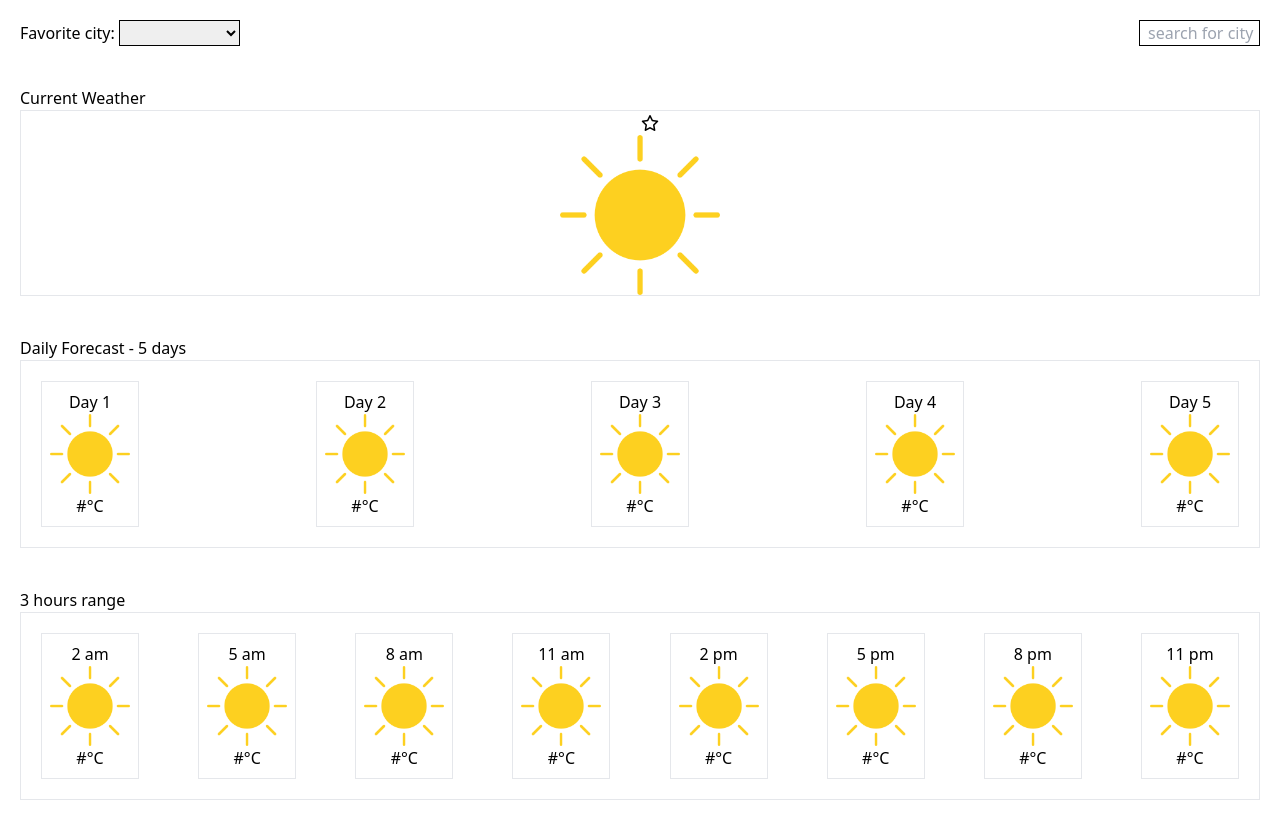
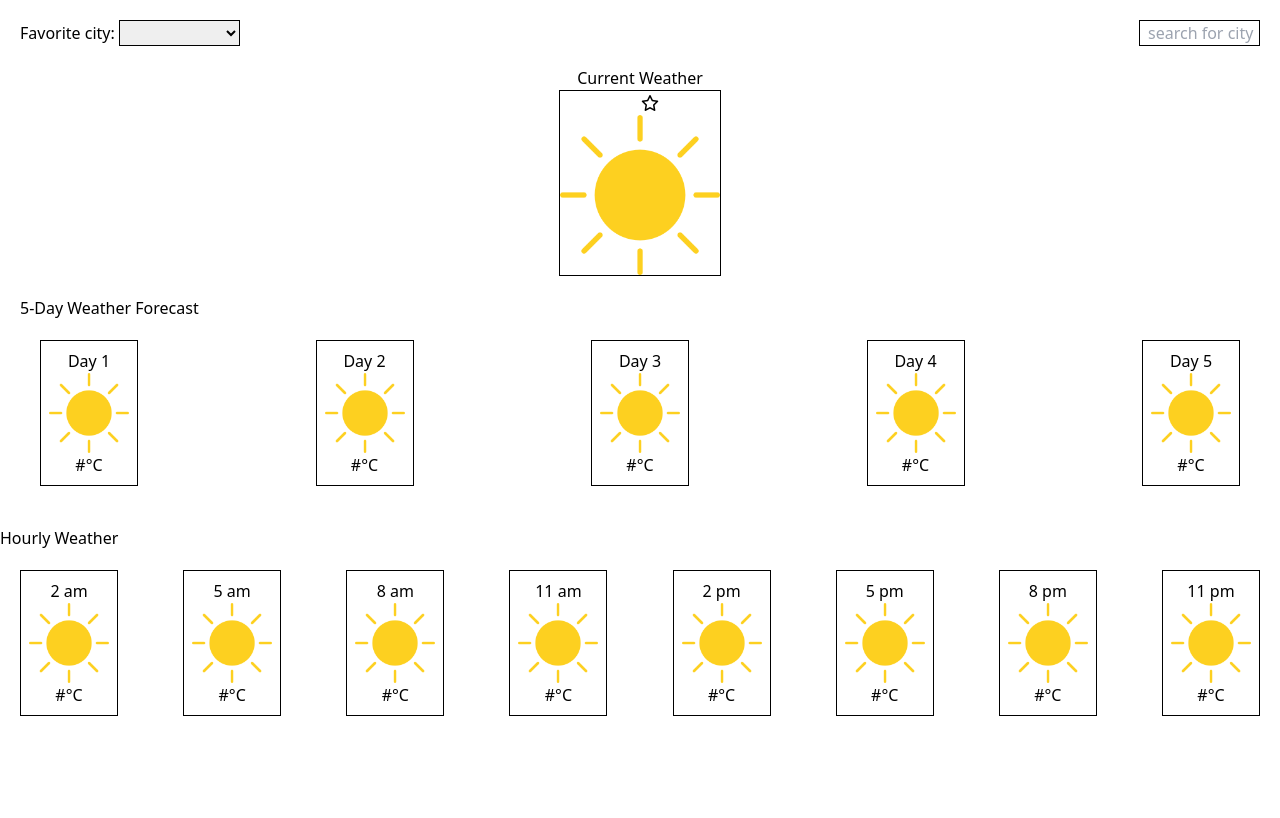
Before and after one commit to Taiki-56/Weather-App, a website: page index.html in a window 1280 px wide. Drawn offline with Linux system fonts and the light colour scheme; some packages are replaced by stand-ins of ours; no server answers.

Commit message:
Complete design

```diff
--- a/index.html
+++ b/index.html
@@ -2,206 +2,217 @@
 <html lang="en">
   <head>
     <meta charset="UTF-8" />
-    <meta
-      name="viewport"
-      content="width=device-width, initial-scale=1.0" />
+    <meta name="viewport" content="width=device-width, initial-scale=1.0" />
     <title>Document</title>
-    <link
-      rel="stylesheet"
-      href="./index.css" />
+    <link rel="stylesheet" href="./index.css" />
     <script
       src="https://kit.fontawesome.com/bdd3e54af0.js"
-      crossorigin="anonymous"></script>
+      crossorigin="anonymous"
+    ></script>
   </head>
-  <body>
+  <body id="body" class="bg-[url('/./images/clear3.png')] bg-cover bg-center h-screen w-screen ">
+  </div>
     <div>
       <section class="flex justify-between items-center p-5">
-        <form
-          id="fav-cities-form"
-          method="post"
-          class="w-fit">
+        <form id="fav-cities-form" method="post" class="w-fit">
           <label for="fav-cities">Favorite city:</label>
           <select
             name="city"
             id="fav-cities"
-            class="border border-black pl-2 w-[121px]"></select>
+            class="border border-black pl-2 w-[121px] bg-gray-200"
+          ></select>
         </form>
-        <form
-          id="search-form"
-          method="post">
+        <form id="search-form" method="post">
           <input
             id="search-input"
             type="text"
             placeholder="search for city"
-            class="border border-black pl-2 w-[121px]" />
+            class="border border-black pl-2 w-[121px] bg-gray-200"
+          />
         </form>
       </section>
-      <section class="flex flex-col p-5">
-        <h3>Current Weather</h3>
-        <div class="border flex flex-col items-center">
-          <div class="flex">
-            <h4
-              id="city-name"
-              class="inline-block w-auto max-w-max"></h4>
-            <button
-              id="fav-button"
-              class="ml-5">
-              <i class="fa-regular fa-star"></i>
-            </button>
+      <section class="flex flex-col items-center px-5">
+        <h3 class="w-80">Current Weather</h3>
+        <div class="border border-black flex flex-col items-center rounded-md bg-gray-200 bg-opacity-30 w-80">
+          <div class="flex w-80 justify-between">
+            <div class="w-[68px]"></div>
+            <div class="flex items-center">
+              <h4 id="city-name" class="inline-block w-auto max-w-max p-2.5"></h4>
+            </div>
+            <div class="flex pr-7">
+              <button id="fav-button" class="ml-5">
+                <i class="fa-regular fa-star text-yellow-300"></i>
+              </button>
+            </div>
           </div>
-          <p
-            id="current-temp"
-            class="inline-block w-auto max-w-max"></p>
+          <p id="current-temp" class="inline-block w-auto max-w-max"></p>
           <img
             id="current-img"
             src="./images/clear.png"
             alt="weather info"
-            class="w-40 h-auto" />
+            class="w-40 h-auto p-2.5"
+          />
         </div>
       </section>
       <section class="p-5">
-        <h3>Daily Forecast - 5 days</h3>
-        <div class="border w-full flex p-5">
+        <h3>5-Day Weather Forecast</h3>
+        <div class=" w-full flex p-5">
           <div class="w-full flex justify-between">
             <div
               id="day-1-dev"
-              class="border p-2 flex flex-col items-center">
+              class="border border-black p-2 flex flex-col items-center w-56 bg-gray-200 bg-opacity-30  rounded-md"
+            >
               <p id="day-1-date">Day 1</p>
               <img
                 id="day-1-img"
                 src="./images/clear.png"
                 alt="Day 1"
-                class="w-20 h-auto" />
+                class="w-20 h-auto"
+              />
               <p id="day-1-temp">#°C</p>
             </div>
             <div
               id="day-2-dev"
-              class="border p-2 flex flex-col items-center">
+              class="border border-black p-2 flex flex-col items-center w-56 bg-gray-200 bg-opacity-30 rounded-md"
+            >
               <p id="day-2-date">Day 2</p>
               <img
                 id="day-2-img"
                 src="./images/clear.png"
                 alt="Day 2"
-                class="w-20 h-auto" />
+                class="w-20 h-auto"
+              />
               <p id="day-2-temp">#°C</p>
             </div>
             <div
               id="day-3-dev"
-              class="border p-2 flex flex-col items-center">
+              class="border border-black p-2 flex flex-col items-center w-56 bg-gray-200 bg-opacity-30 rounded-md"
+            >
               <p id="day-3-date">Day 3</p>
               <img
                 id="day-3-img"
                 src="./images/clear.png"
                 alt="Day 3"
-                class="w-20 h-auto" />
+                class="w-20 h-auto"
+              />
               <p id="day-3-temp">#°C</p>
             </div>
             <div
               id="day-4-dev"
-              class="border p-2 flex flex-col items-center">
+              class="border border-black p-2 flex flex-col items-center w-56 bg-gray-200 bg-opacity-30  rounded-md"
+            >
               <p id="day-4-date">Day 4</p>
               <img
                 id="day-4-img"
                 src="./images/clear.png"
                 alt="Day 4"
-                class="w-20 h-auto" />
+                class="w-20 h-auto"
+              />
               <p id="day-4-temp">#°C</p>
             </div>
             <div
               id="day-5-dev"
-              class="border p-2 flex flex-col items-center">
+              class="border border-black p-2 flex flex-col items-center w-56 bg-gray-200 bg-opacity-30 rounded-md"
+            >
               <p id="day-5-date">Day 5</p>
               <img
                 id="day-5-img"
                 src="./images/clear.png"
                 alt="Day 5"
-                class="w-20 h-auto" />
+                class="w-20 h-auto"
+              />
               <p id="day-5-temp">#°C</p>
             </div>
           </div>
         </div>
       </section>
-      <section class="p-5">
-        <h3>3 hours range</h3>
-        <div class="border w-full flex justify-between p-5">
-          <div class="border flex flex-col p-2 items-center">
+      <section class="px-5">
+        <h3>Hourly Weather</h3>
+        <div class="w-full flex justify-between p-5">
+          <div class="border border-black flex flex-col p-2 items-center w-36 bg-gray-200 bg-opacity-30 rounded-md">
             <p>2 am</p>
             <img
               id="2-img"
               class="size-20"
               src="./images/clear.png"
-              alt="0-3" />
+              alt="0-3"
+            />
             <p id="2-temp">#°C</p>
           </div>
-          <div class="border flex flex-col p-2 items-center">
+          <div class="border border-black flex flex-col p-2 items-center w-36 bg-gray-200 bg-opacity-30 rounded-md">
             <p>5 am</p>
             <img
               id="5-img"
               class="size-20"
               src="./images/clear.png"
-              alt="0-3" />
+              alt="0-3"
+            />
             <p id="5-temp">#°C</p>
           </div>
-          <div class="border flex flex-col p-2 items-center">
+          <div class="border border-black flex flex-col p-2 items-center w-36 bg-gray-200 bg-opacity-30 rounded-md">
             <p>8 am</p>
             <img
               id="8-img"
               class="size-20"
               src="./images/clear.png"
-              alt="0-3" />
+              alt="0-3"
+            />
             <p id="8-temp">#°C</p>
           </div>
-          <div class="border flex flex-col p-2 items-center">
+          <div class="border border-black flex flex-col p-2 items-center w-36 bg-gray-200 bg-opacity-30 rounded-md">
             <p>11 am</p>
             <img
               id="11-img"
               class="size-20"
               src="./images/clear.png"
-              alt="0-3" />
+              alt="0-3"
+            />
             <p id="11-temp">#°C</p>
           </div>
-          <div class="border flex flex-col p-2 items-center">
+          <div class="border border-black flex flex-col p-2 items-center w-36 bg-gray-200 bg-opacity-30 rounded-md">
             <p>2 pm</p>
             <img
               id="14-img"
               class="size-20"
               src="./images/clear.png"
-              alt="0-3" />
+              alt="0-3"
+            />
             <p id="14-temp">#°C</p>
           </div>
-          <div class="border flex flex-col p-2 items-center">
+          <div class="border border-black flex flex-col p-2 items-center w-36 bg-gray-200 bg-opacity-30 rounded-md">
             <p>5 pm</p>
             <img
               id="17-img"
               class="size-20"
               src="./images/clear.png"
-              alt="0-3" />
+              alt="0-3"
+            />
             <p id="17-temp">#°C</p>
           </div>
-          <div class="border flex flex-col p-2 items-center">
+          <div class="border border-black flex flex-col p-2 items-center w-36 bg-gray-200 bg-opacity-30 rounded-md">
             <p>8 pm</p>
             <img
               id="20-img"
               class="size-20"
               src="./images/clear.png"
-              alt="0-3" />
+              alt="0-3"
+            />
             <p id="20-temp">#°C</p>
           </div>
-          <div class="border flex flex-col p-2 items-center">
+          <div class="border border-black flex flex-col p-2 items-center w-36 bg-gray-200 bg-opacity-30 rounded-md">
             <p>11 pm</p>
             <img
               id="23-img"
               class="size-20"
               src="./images/clear.png"
-              alt="0-3" />
+              alt="0-3"
+            />
             <p id="23-temp">#°C</p>
           </div>
         </div>
       </section>
     </div>
-    <script
-      src="./scripts/index.js"
-      type="module"></script>
+    <script src="./scripts/index.js" type="module"></script>
     <script>
       /* city auto complete */
       window.initMap = () => {
@@ -241,6 +252,7 @@
     <script
       async
       defer
-      src="https://maps.googleapis.com/maps/api/js?key=AIzaSyC4ZEyVWjmdiIPUoF87sRLTOqT6_jrrxes&libraries=places&callback=initMap"></script>
+      src="https://maps.googleapis.com/maps/api/js?key=AIzaSyC4ZEyVWjmdiIPUoF87sRLTOqT6_jrrxes&libraries=places&callback=initMap"
+    ></script>
   </body>
 </html>
```
